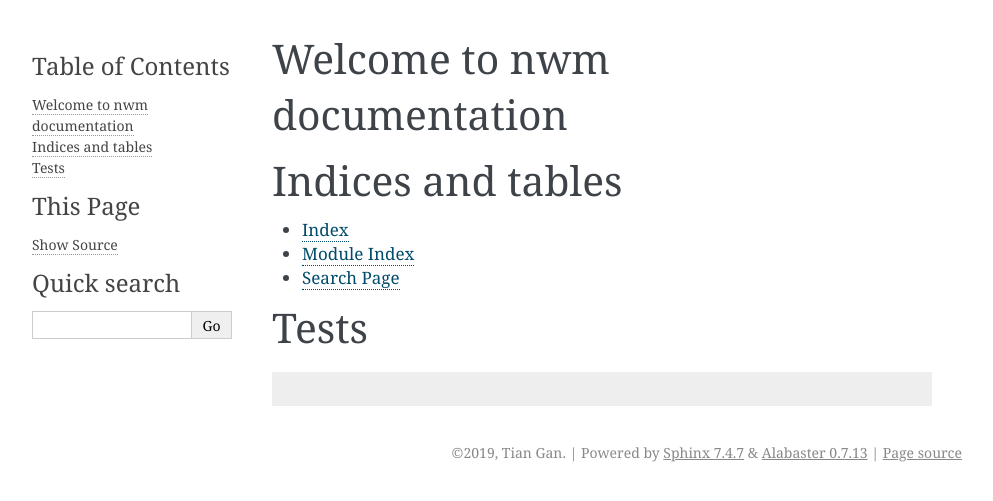
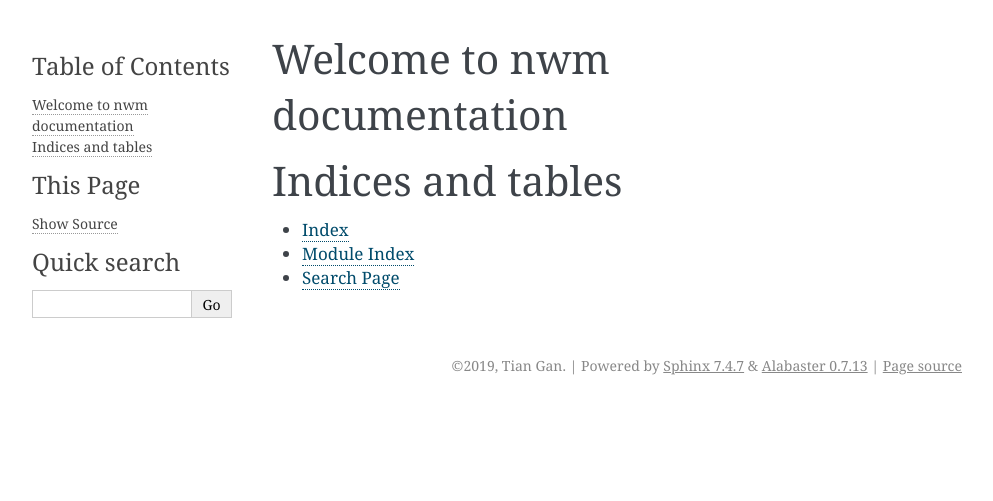
Before and after one commit to gantian127/nwm, a Sphinx documentation site: the page built from docs/source/index.rst, in a window 1280 px wide. Shown: the top 501 px of the page, without its empty margins (148-1141 px from the left). Built offline with Sphinx 7.4.7, drawn with Linux system fonts in a browser that asks for light colours.

```diff
--- a/docs/source/index.rst
+++ b/docs/source/index.rst
@@ -18,8 +18,3 @@ Indices and tables
 * :ref:`genindex`
 * :ref:`modindex`
 * :ref:`search`
-
-
-Tests
-==========
-.. code-block::
```
Also changed, not shown: README.md (+1 -1 lines).
